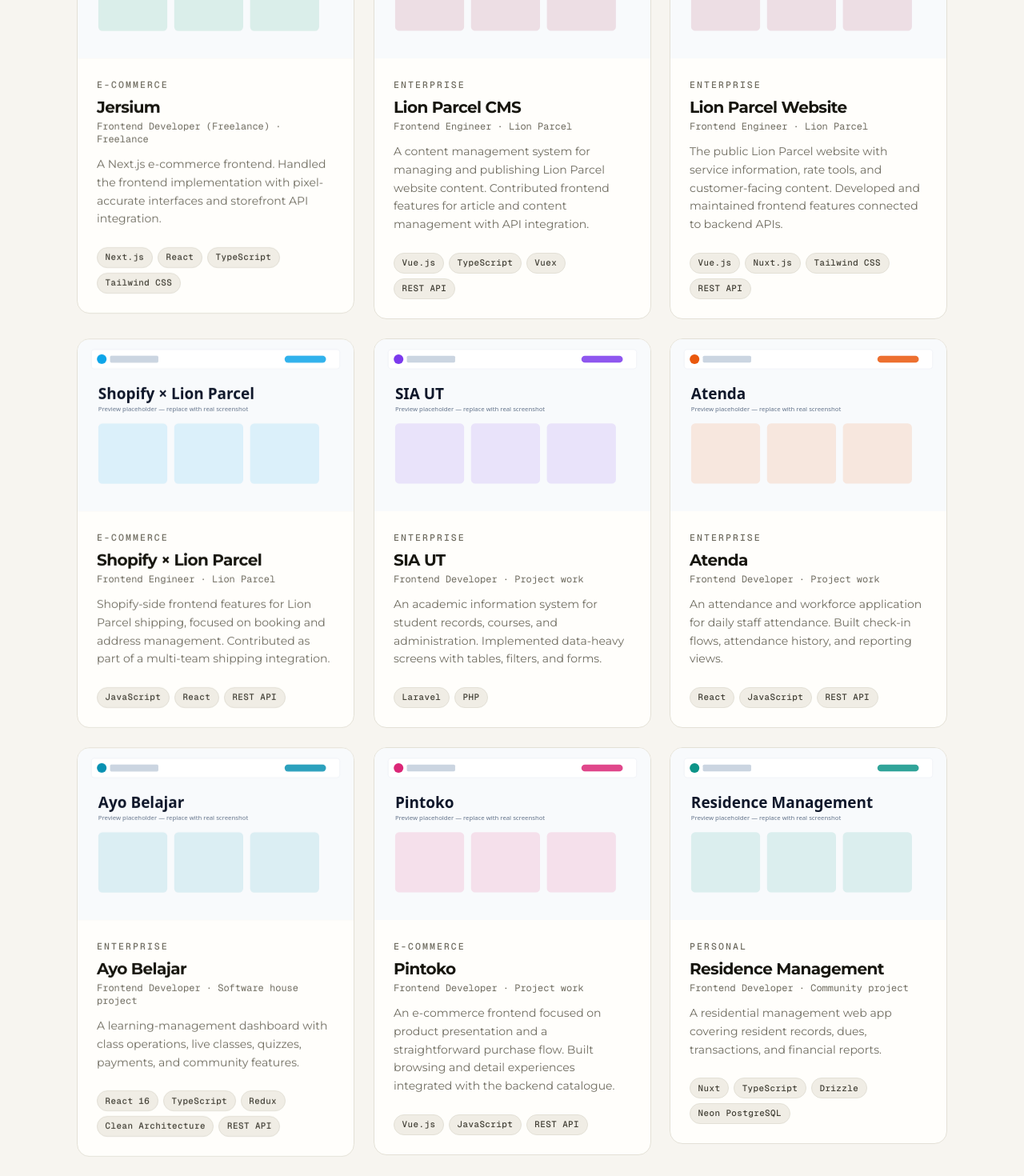
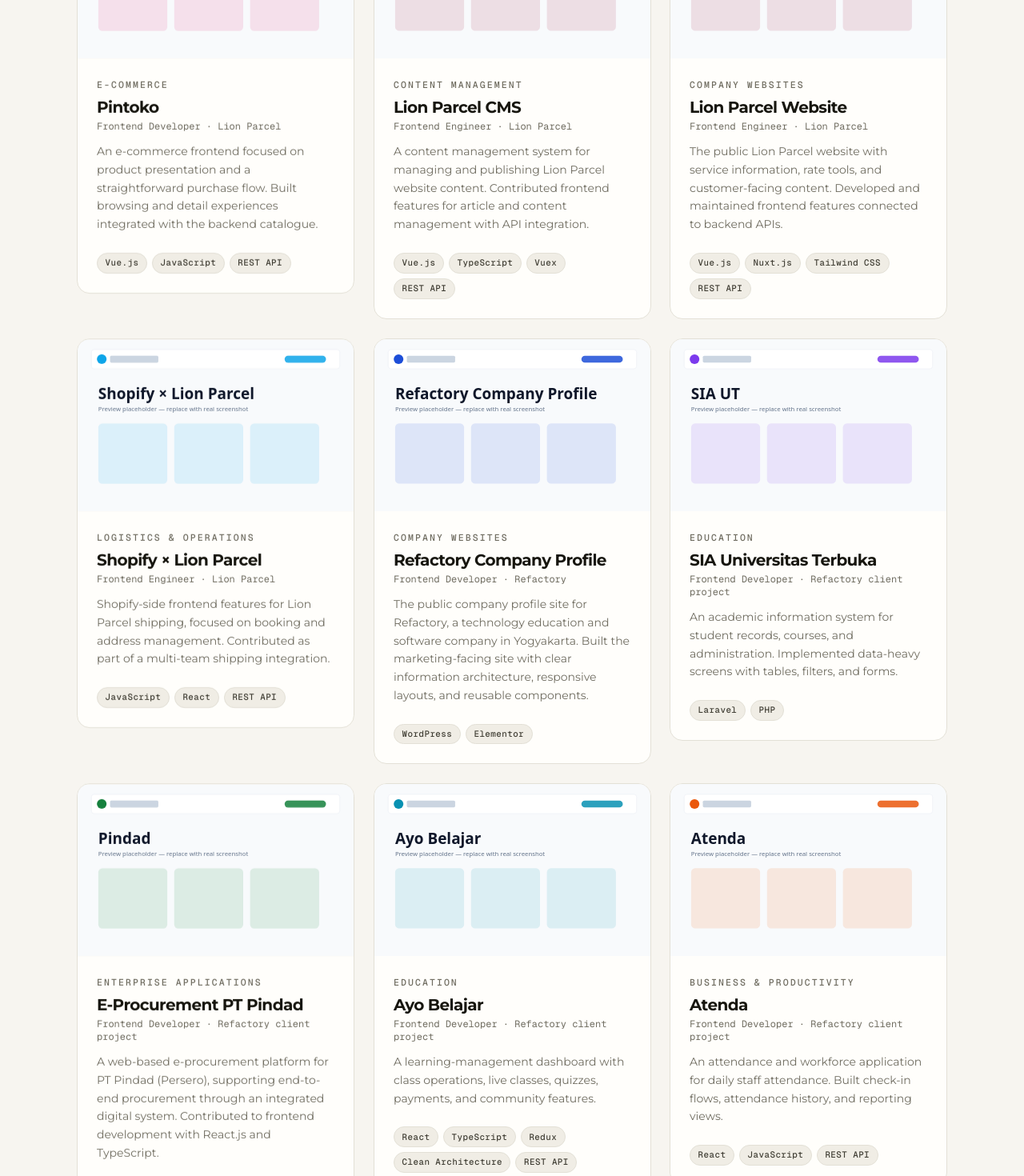
Before and after one commit to fuadrifki/my-portfolio, a Next.js app: page / in a window 1280 px wide. Shown: the part 2120-3590 px from the top of the page at 80% size. Built offline with nearby package versions, Linux system fonts and the light colour scheme.

Commit message:
feat: hero, categories, project order and content finalization
- hero refinements with professional headline and photo
- project categories, version-free stacks and platform labels
- projects reordered to approved sequence with content corrections

```diff
--- a/src/components/projects.tsx
+++ b/src/components/projects.tsx
@@ -1,6 +1,7 @@
 "use client";
 
 import Image from "next/image";
+import { Smartphone } from "lucide-react";
 import { useLanguage } from "@/components/providers";
 import { Reveal } from "@/components/reveal";
 import { Section } from "@/components/section";
@@ -61,6 +62,22 @@
         <p className="mt-1.5 font-mono text-xs text-(--muted)">
           {t(project.role)} · {project.period}
         </p>
+        {project.platforms && project.platforms.length > 0 ? (
+          <p className="mt-2 flex flex-wrap items-center gap-1.5">
+            <Smartphone
+              aria-hidden="true"
+              className="size-3.5 text-(--muted)"
+            />
+            {project.platforms.map((platform) => (
+              <span
+                key={platform}
+                className="rounded-md border border-(--line) px-2 py-0.5 font-mono text-[0.7rem] text-(--ink-soft)"
+              >
+                {platform}
+              </span>
+            ))}
+          </p>
+        ) : null}
         <p className="mt-3 text-sm leading-relaxed text-(--muted)">
           {t(project.summary)}
         </p>
--- a/src/data/portfolio.ts
+++ b/src/data/portfolio.ts
@@ -50,7 +50,7 @@
     id: "Foto Fuad Rifqi Zamzami"
   } satisfies Localized,
   email: "fuad.rifki98@gmail.com",
-  linkedin: "https://www.linkedin.com/in/fuad-rifqi",
+  linkedin: "https://www.linkedin.com/in/fuad-rifki",
   github: "https://github.com/fuadrifki"
 };
 
@@ -156,7 +156,15 @@
 /* Projects                                                            */
 /* ------------------------------------------------------------------ */
 
-export type ProjectCategory = "enterprise" | "ecommerce" | "personal";
+export type ProjectCategory =
+  | "logistics-operations"
+  | "enterprise-applications"
+  | "company-websites"
+  | "ecommerce"
+  | "content-management"
+  | "education"
+  | "business-productivity"
+  | "financial-services";
 
 export type Project = {
   slug: string;
@@ -168,20 +176,44 @@
   summary: Localized;
   description: Localized;
   stack: string[];
+  platforms?: string[];
   featured?: boolean;
 };
 
 export const categoryLabels: Record<ProjectCategory, Localized> = {
-  enterprise: { en: "Enterprise", id: "Enterprise" },
+  "logistics-operations": {
+    en: "Logistics & Operations",
+    id: "Logistik & Operasional"
+  },
+  "enterprise-applications": {
+    en: "Enterprise Applications",
+    id: "Aplikasi Enterprise"
+  },
+  "company-websites": {
+    en: "Company Websites",
+    id: "Website Perusahaan"
+  },
   ecommerce: { en: "E-commerce", id: "E-commerce" },
-  personal: { en: "Personal", id: "Personal" }
+  "content-management": {
+    en: "Content Management",
+    id: "Manajemen Konten"
+  },
+  education: { en: "Education", id: "Edukasi" },
+  "business-productivity": {
+    en: "Business & Productivity",
+    id: "Bisnis & Produktivitas"
+  },
+  "financial-services": {
+    en: "Financial Services",
+    id: "Layanan Keuangan"
+  }
 };
 
 export const projects: Project[] = [
   {
     slug: "genesis",
     name: "Genesis — Lion Parcel",
-    category: "enterprise",
+    category: "logistics-operations",
     image: "/images/projects/genesis.svg",
     period: "Lion Parcel",
     role: { en: "Frontend Engineer", id: "Frontend Engineer" },
@@ -193,42 +225,8 @@
       en: "Genesis is the operational core of Lion Parcel. I work across the platform on feature development and maintenance, building with Vue 3 and TypeScript on clean-architecture boundaries and keeping a large, long-lived codebase understandable through clear component boundaries, consistent data flow, and dependable REST API integration.",
       id: "Genesis adalah inti operasional Lion Parcel. Saya mengerjakan platform secara menyeluruh pada pengembangan dan pemeliharaan fitur, membangun dengan Vue 3 dan TypeScript di atas batas clean architecture, serta menjaga basis kode besar dan berumur panjang tetap mudah dipahami melalui batas komponen yang jelas, aliran data yang konsisten, dan integrasi REST API yang andal."
     },
-    stack: ["Vue 3", "TypeScript", "Vuex", "Clean Architecture", "REST API"],
+    stack: ["Vue.js", "TypeScript", "Vuex", "Clean Architecture", "REST API"],
     featured: true
-  },
-  {
-    slug: "pindad",
-    name: "E-Procurement PT Pindad",
-    category: "enterprise",
-    image: "/images/projects/pindad.svg",
-    period: "Refactory client project",
-    role: { en: "Frontend Developer", id: "Frontend Developer" },
-    summary: {
-      en: "A web-based e-procurement platform for PT Pindad (Persero), supporting end-to-end procurement through an integrated digital system. Contributed to frontend development with React.js and TypeScript.",
-      id: "Platform e-procurement berbasis web untuk PT Pindad (Persero) yang mendukung pengadaan end-to-end melalui sistem digital yang terintegrasi. Berkontribusi pada pengembangan frontend dengan React.js dan TypeScript."
-    },
-    description: {
-      en: "A web-based e-procurement platform for PT Pindad (Persero), designed to support end-to-end procurement processes through an integrated digital system.\n\nContributed to frontend development using React.js and TypeScript, integrating application features with backend GraphQL APIs.",
-      id: "Platform e-procurement berbasis web untuk PT Pindad (Persero), dirancang untuk mendukung proses pengadaan end-to-end melalui sistem digital yang terintegrasi.\n\nBerkontribusi pada pengembangan frontend menggunakan React.js dan TypeScript, mengintegrasikan fitur aplikasi dengan GraphQL API backend."
-    },
-    stack: ["React.js", "TypeScript", "GraphQL"]
-  },
-  {
-    slug: "refactory-profile",
-    name: "Refactory Company Profile",
-    category: "enterprise",
-    image: "/images/projects/refactory-profile.svg",
-    period: "Refactory",
-    role: { en: "Frontend Developer", id: "Frontend Developer" },
-    summary: {
-      en: "The public company profile site for Refactory, a technology education and software company in Yogyakarta. Built the marketing-facing site with clear information architecture, responsive layouts, and reusable components.",
-      id: "Situs company profile publik Refactory, perusahaan pendidikan teknologi dan perangkat lunak di Yogyakarta. Membangun situs pemasaran dengan arsitektur informasi yang jelas, layout responsif, dan komponen yang dapat digunakan ulang."
-    },
-    description: {
-      en: "Built the marketing-facing web experience for Refactory: a content-rich site with clear information architecture, responsive layouts, and a reusable component set the team could extend as programs and pages changed.",
-      id: "Membangun pengalaman web pemasaran untuk Refactory: situs kaya konten dengan arsitektur informasi yang jelas, layout responsif, dan komponen yang dapat digunakan ulang sehingga tim bisa menambah program dan halaman seiring perubahan."
-    },
-    stack: ["WordPress", "Elementor"]
   },
   {
     slug: "jersium",
@@ -237,8 +235,8 @@
     image: "/images/projects/jersium.svg",
     period: "Freelance",
     role: {
-      en: "Frontend Developer (Freelance)",
-      id: "Frontend Developer (Freelance)"
+      en: "Frontend Developer",
+      id: "Frontend Developer"
     },
     summary: {
       en: "A Next.js e-commerce frontend. Handled the frontend implementation with pixel-accurate interfaces and storefront API integration.",
@@ -251,9 +249,47 @@
     stack: ["Next.js", "React", "TypeScript", "Tailwind CSS"]
   },
   {
+    slug: "tetra-pulsa",
+    name: "Tetra Pulsa",
+    category: "financial-services",
+    image: "/images/projects/tetra-pulsa.svg",
+    period: "Freelance",
+    role: {
+      en: "Mobile Frontend Developer (Freelance)",
+      id: "Mobile Frontend Developer (Freelance)"
+    },
+    summary: {
+      en: "A mobile application for Android and iOS for checking real-time mobile credit conversion rates, submitting conversion requests, and tracking bank-transfer payouts.",
+      id: "Aplikasi mobile untuk Android dan iOS untuk melihat nilai konversi pulsa secara real-time, mengajukan permintaan konversi pulsa, dan melacak pencairan dana melalui transfer bank."
+    },
+    description: {
+      en: "End-to-end mobile frontend for a pulsa-to-cash service built with React Native: authenticated flows, a rate board per provider with min–max nominals, a guided transaction flow (phone number, amount, conversion preview, destination bank account), status-tracked history, and customer-service access — integrated against a credential-secured REST API within clean-architecture boundaries, with native builds for both stores.",
+      id: "Frontend mobile end-to-end untuk layanan tukar pulsa menjadi saldo dengan React Native: alur terautentikasi, papan kurs per provider dengan batas minimal–maksimal nominal, alur transaksi terpandu (nomor HP, nominal, pratinjau konversi, rekening bank tujuan), riwayat berstatus, dan akses layanan pelanggan — terintegrasi ke REST API berkredensial dalam batas clean architecture, dengan build native untuk kedua toko aplikasi."
+    },
+    stack: ["React Native", "TypeScript"],
+    platforms: ["Android", "iOS"]
+  },
+  {
+    slug: "pintoko",
+    name: "Pintoko",
+    category: "ecommerce",
+    image: "/images/projects/pintoko.svg",
+    period: "Lion Parcel",
+    role: { en: "Frontend Developer", id: "Frontend Developer" },
+    summary: {
+      en: "An e-commerce frontend focused on product presentation and a straightforward purchase flow. Built browsing and detail experiences integrated with the backend catalogue.",
+      id: "Frontend e-commerce dengan fokus pada penyajian produk dan alur pembelian yang sederhana. Membangun pengalaman jelajah dan detail produk yang terintegrasi dengan katalog backend."
+    },
+    description: {
+      en: "Built product browsing and detail experiences, connected the catalogue to the backend, and kept the interface consistent across screen sizes.",
+      id: "Membangun pengalaman jelajah dan detail produk, menghubungkan katalog ke backend, dan menjaga konsistensi antarmuka di berbagai ukuran layar."
+    },
+    stack: ["Vue.js", "JavaScript", "REST API"]
+  },
+  {
     slug: "lion-cms",
     name: "Lion Parcel CMS",
-    category: "enterprise",
+    category: "content-management",
     image: "/images/projects/lion-cms.svg",
     period: "Lion Parcel",
     role: { en: "Frontend Engineer", id: "Frontend Engineer" },
@@ -270,7 +306,7 @@
   {
     slug: "lion-parcel-website",
     name: "Lion Parcel Website",
-    category: "enterprise",
+    category: "company-websites",
     image: "/images/projects/lion-cms.svg",
     period: "Lion Parcel",
     role: { en: "Frontend Engineer", id: "Frontend Engineer" },
@@ -287,7 +323,7 @@
   {
     slug: "shopify-lion-parcel",
     name: "Shopify × Lion Parcel",
-    category: "ecommerce",
+    category: "logistics-operations",
     image: "/images/projects/shopify-lionparcel.svg",
     period: "Lion Parcel",
     role: { en: "Frontend Engineer", id: "Frontend Engineer" },
@@ -302,11 +338,28 @@
     stack: ["JavaScript", "React", "REST API"]
   },
   {
+    slug: "refactory-profile",
+    name: "Refactory Company Profile",
+    category: "company-websites",
+    image: "/images/projects/refactory-profile.svg",
+    period: "Refactory",
+    role: { en: "Frontend Developer", id: "Frontend Developer" },
+    summary: {
+      en: "The public company profile site for Refactory, a technology education and software company in Yogyakarta. Built the marketing-facing site with clear information architecture, responsive layouts, and reusable components.",
+      id: "Situs company profile publik Refactory, perusahaan pendidikan teknologi dan perangkat lunak di Yogyakarta. Membangun situs pemasaran dengan arsitektur informasi yang jelas, layout responsif, dan komponen yang dapat digunakan ulang."
+    },
+    description: {
+      en: "Built the marketing-facing web experience for Refactory: a content-rich site with clear information architecture, responsive layouts, and a reusable component set the team could extend as programs and pages changed.",
+      id: "Membangun pengalaman web pemasaran untuk Refactory: situs kaya konten dengan arsitektur informasi yang jelas, layout responsif, dan komponen yang dapat digunakan ulang sehingga tim bisa menambah program dan halaman seiring perubahan."
+    },
+    stack: ["WordPress", "Elementor"]
+  },
+  {
     slug: "sia-ut",
-    name: "SIA UT",
-    category: "enterprise",
+    name: "SIA Universitas Terbuka",
+    category: "education",
     image: "/images/projects/sia-ut.svg",
-    period: "Project work",
+    period: "Refactory client project",
     role: { en: "Frontend Developer", id: "Frontend Developer" },
     summary: {
       en: "An academic information system for student records, courses, and administration. Implemented data-heavy screens with tables, filters, and forms.",
@@ -319,11 +372,45 @@
     stack: ["Laravel", "PHP"]
   },
   {
+    slug: "pindad",
+    name: "E-Procurement PT Pindad",
+    category: "enterprise-applications",
+    image: "/images/projects/pindad.svg",
+    period: "Refactory client project",
+    role: { en: "Frontend Developer", id: "Frontend Developer" },
+    summary: {
+      en: "A web-based e-procurement platform for PT Pindad (Persero), supporting end-to-end procurement through an integrated digital system. Contributed to frontend development with React.js and TypeScript.",
+      id: "Platform e-procurement berbasis web untuk PT Pindad (Persero) yang mendukung pengadaan end-to-end melalui sistem digital yang terintegrasi. Berkontribusi pada pengembangan frontend dengan React.js dan TypeScript."
+    },
+    description: {
+      en: "A web-based e-procurement platform for PT Pindad (Persero), designed to support end-to-end procurement processes through an integrated digital system.\n\nContributed to frontend development using React.js and TypeScript, integrating application features with backend GraphQL APIs.",
+      id: "Platform e-procurement berbasis web untuk PT Pindad (Persero), dirancang untuk mendukung proses pengadaan end-to-end melalui sistem digital yang terintegrasi.\n\nBerkontribusi pada pengembangan frontend menggunakan React.js dan TypeScript, mengintegrasikan fitur aplikasi dengan GraphQL API backend."
+    },
+    stack: ["React.js", "TypeScript", "GraphQL"]
+  },
+  {
+    slug: "ayo-belajar",
+    name: "Ayo Belajar",
+    category: "education",
+    image: "/images/projects/ayo-belajar.svg",
+    period: "Refactory client project",
+    role: { en: "Frontend Developer", id: "Frontend Developer" },
+    summary: {
+      en: "A learning-management dashboard with class operations, live classes, quizzes, payments, and community features.",
+      id: "Dasbor manajemen pembelajaran dengan operasional kelas, kelas langsung, kuis, pembayaran, dan fitur komunitas."
+    },
+    description: {
+      en: "Built as part of a software-house team: an LMS dashboard covering class management, live classes, chapters and quizzes, instructor and student flows, earnings and withdrawals, payments, messages, and forums across multiple roles. The frontend follows clean-architecture boundaries (app / domain / data) with React 16 and TypeScript, integrated against mock and staged REST APIs.",
+      id: "Dikerjakan sebagai bagian dari tim software house: dasbor LMS yang mencakup manajemen kelas, kelas langsung, bab dan kuis, alur instruktur dan siswa, pendapatan dan penarikan dana, pembayaran, pesan, dan forum untuk beberapa peran. Frontend memakai batas clean architecture (app / domain / data) dengan React 16 dan TypeScript, terintegrasi ke REST API mock dan staging."
+    },
+    stack: ["React", "TypeScript", "Redux", "Clean Architecture", "REST API"]
+  },
+  {
     slug: "atenda",
     name: "Atenda",
-    category: "enterprise",
+    category: "business-productivity",
     image: "/images/projects/atenda.svg",
-    period: "Project work",
+    period: "Refactory client project",
     role: { en: "Frontend Developer", id: "Frontend Developer" },
     summary: {
       en: "An attendance and workforce application for daily staff attendance. Built check-in flows, attendance history, and reporting views.",
@@ -336,45 +423,11 @@
     stack: ["React", "JavaScript", "REST API"]
   },
   {
-    slug: "ayo-belajar",
-    name: "Ayo Belajar",
-    category: "enterprise",
-    image: "/images/projects/ayo-belajar.svg",
-    period: "Software house project",
-    role: { en: "Frontend Developer", id: "Frontend Developer" },
-    summary: {
-      en: "A learning-management dashboard with class operations, live classes, quizzes, payments, and community features.",
-      id: "Dasbor manajemen pembelajaran dengan operasional kelas, kelas langsung, kuis, pembayaran, dan fitur komunitas."
-    },
-    description: {
-      en: "Built as part of a software-house team: an LMS dashboard covering class management, live classes, chapters and quizzes, instructor and student flows, earnings and withdrawals, payments, messages, and forums across multiple roles. The frontend follows clean-architecture boundaries (app / domain / data) with React 16 and TypeScript, integrated against mock and staged REST APIs.",
-      id: "Dikerjakan sebagai bagian dari tim software house: dasbor LMS yang mencakup manajemen kelas, kelas langsung, bab dan kuis, alur instruktur dan siswa, pendapatan dan penarikan dana, pembayaran, pesan, dan forum untuk beberapa peran. Frontend memakai batas clean architecture (app / domain / data) dengan React 16 dan TypeScript, terintegrasi ke REST API mock dan staging."
-    },
-    stack: ["React 16", "TypeScript", "Redux", "Clean Architecture", "REST API"]
-  },
-  {
-    slug: "pintoko",
-    name: "Pintoko",
-    category: "ecommerce",
-    image: "/images/projects/pintoko.svg",
-    period: "Project work",
-    role: { en: "Frontend Developer", id: "Frontend Developer" },
-    summary: {
-      en: "An e-commerce frontend focused on product presentation and a straightforward purchase flow. Built browsing and detail experiences integrated with the backend catalogue.",
-      id: "Frontend e-commerce dengan fokus pada penyajian produk dan alur pembelian yang sederhana. Membangun pengalaman jelajah dan detail produk yang terintegrasi dengan katalog backend."
-    },
-    description: {
-      en: "Built product browsing and detail experiences, connected the catalogue to the backend, and kept the interface consistent across screen sizes.",
-      id: "Membangun pengalaman jelajah dan detail produk, menghubungkan katalog ke backend, dan menjaga konsistensi antarmuka di berbagai ukuran layar."
-    },
-    stack: ["Vue.js", "JavaScript", "REST API"]
-  },
-  {
     slug: "residence-management",
     name: "Residence Management",
-    category: "personal",
+    category: "business-productivity",
     image: "/images/projects/residence-management.svg",
-    period: "Community project",
+    period: "Personal project",
     role: { en: "Frontend Developer", id: "Frontend Developer" },
     summary: {
       en: "A residential management web app covering resident records, dues, transactions, and financial reports.",
@@ -389,7 +442,7 @@
   {
     slug: "mobile-learning-app",
     name: "Mobile Learning App",
-    category: "personal",
+    category: "education",
     image: "/images/projects/mobile-learning-app.svg",
     period: "Personal project",
     role: { en: "Mobile Frontend Developer", id: "Mobile Frontend Developer" },
@@ -404,31 +457,11 @@
     stack: ["React Native", "Firebase Auth", "Firestore", "React Navigation"]
   },
   {
-    slug: "tetra-pulsa",
-    name: "Tetra Pulsa",
-    category: "ecommerce",
-    image: "/images/projects/tetra-pulsa.svg",
-    period: "Freelance",
-    role: {
-      en: "Mobile Frontend Developer (Freelance)",
-      id: "Mobile Frontend Developer (Freelance)"
-    },
-    summary: {
-      en: "A mobile application for Android and iOS for checking real-time mobile credit conversion rates, submitting conversion requests, and tracking bank-transfer payouts.",
-      id: "Aplikasi mobile untuk Android dan iOS untuk melihat nilai konversi pulsa secara real-time, mengajukan permintaan konversi pulsa, dan melacak pencairan dana melalui transfer bank."
-    },
-    description: {
-      en: "End-to-end mobile frontend for a pulsa-to-cash service built with React Native: authenticated flows, a rate board per provider with min–max nominals, a guided transaction flow (phone number, amount, conversion preview, destination bank account), status-tracked history, and customer-service access — integrated against a credential-secured REST API within clean-architecture boundaries, with native builds for both stores.",
-      id: "Frontend mobile end-to-end untuk layanan tukar pulsa menjadi saldo dengan React Native: alur terautentikasi, papan kurs per provider dengan batas minimal–maksimal nominal, alur transaksi terpandu (nomor HP, nominal, pratinjau konversi, rekening bank tujuan), riwayat berstatus, dan akses layanan pelanggan — terintegrasi ke REST API berkredensial dalam batas clean architecture, dengan build native untuk kedua toko aplikasi."
-    },
-    stack: ["React Native", "TypeScript", "Android", "iOS"]
-  },
-  {
-    slug: "almaarif-jambi-web",
-    name: "Al Maarif Jambi Web",
-    category: "enterprise",
+    slug: "almaarif-jambi",
+    name: "Al Maarif Jambi",
+    category: "education",
     image: "/images/projects/almaarif.svg",
-    period: "Project work",
+    period: "Personal project",
     role: { en: "Frontend Developer", id: "Frontend Developer" },
     summary: {
       en: "A digital platform for an Islamic boarding school, with admin operations in a monorepo backed by PostgreSQL. Contributed admin screens, data flows, and environment-based configuration.",
@@ -438,12 +471,20 @@
       en: "Contributed to a Turborepo/pnpm monorepo (Next.js 16 App Router, React 19, TypeScript, Tailwind v4) backed by Drizzle ORM on Neon PostgreSQL — admin screens, data flows, and environment-based configuration.",
       id: "Berkontribusi pada monorepo Turborepo/pnpm (Next.js 16 App Router, React 19, TypeScript, Tailwind v4) yang didukung Drizzle ORM di atas Neon PostgreSQL — layar admin, alur data, dan konfigurasi berbasis lingkungan."
     },
-    stack: ["Next.js 16", "React 19", "TypeScript", "Tailwind CSS", "Drizzle", "Neon PostgreSQL", "Turborepo"]
+    stack: [
+      "Next.js",
+      "React",
+      "TypeScript",
+      "Tailwind CSS",
+      "Drizzle",
+      "Neon PostgreSQL",
+      "Turborepo"
+    ]
   },
   {
-    slug: "pos-php-native",
-    name: "Point of Sales (PHP Native)",
-    category: "personal",
+    slug: "pos",
+    name: "Point of Sales",
+    category: "business-productivity",
     image: "/images/projects/pos-php.svg",
     period: "Personal project",
     role: { en: "Fullstack Developer", id: "Fullstack Developer" },
@@ -455,7 +496,7 @@
       en: "A legacy point-of-sales system built with custom PHP MVC (controllers, models, and views), MySQL, and the Gentelella admin template, covering categories, products, customers, and sales. Kept as an archive of my early development experience before transitioning to JavaScript-focused frontend work.",
       id: "Sistem point-of-sales lawas yang dibangun dengan PHP MVC custom (controller, model, dan view), MySQL, dan template admin Gentelella, mencakup kategori, produk, customer, dan penjualan. Disimpan sebagai arsip pengalaman development awal saya sebelum beralih ke frontend yang berfokus pada JavaScript."
     },
-    stack: ["PHP", "MySQL", "Bootstrap", "Gentelella"]
+    stack: ["PHP", "MySQL", "Bootstrap"]
   }
 ];
 
@@ -567,7 +608,7 @@
         id: "Menerjemahkan kebutuhan dan desain klien menjadi antarmuka yang pixel-perfect, responsif, dengan akurasi visual yang konsisten."
       }
     ],
-    keyProjects: ["Next.js", "React", "TypeScript"]
+    keyProjects: ["Web app"]
   },
   {
     company: "Tetra Pulsa",
@@ -601,7 +642,7 @@
         id: "Berkontribusi pada codebase aplikasi Android dan iOS."
       }
     ],
-    keyProjects: ["Android", "iOS"]
+    keyProjects: ["Mobile app (Android & iOS)"]
   },
   {
     company: "Refactory",
@@ -670,7 +711,14 @@
       en: "Frontend Frameworks and Libraries",
       id: "Framework dan Library Frontend"
     },
-    items: ["Vue.js", "React", "Next.js", "Nuxt.js", "React Native", "Tailwind CSS"]
+    items: [
+      "Vue.js",
+      "React",
+      "Next.js",
+      "Nuxt.js",
+      "React Native",
+      "Tailwind CSS"
+    ]
   },
   {
     title: { en: "Platforms", id: "Platform" },
```
